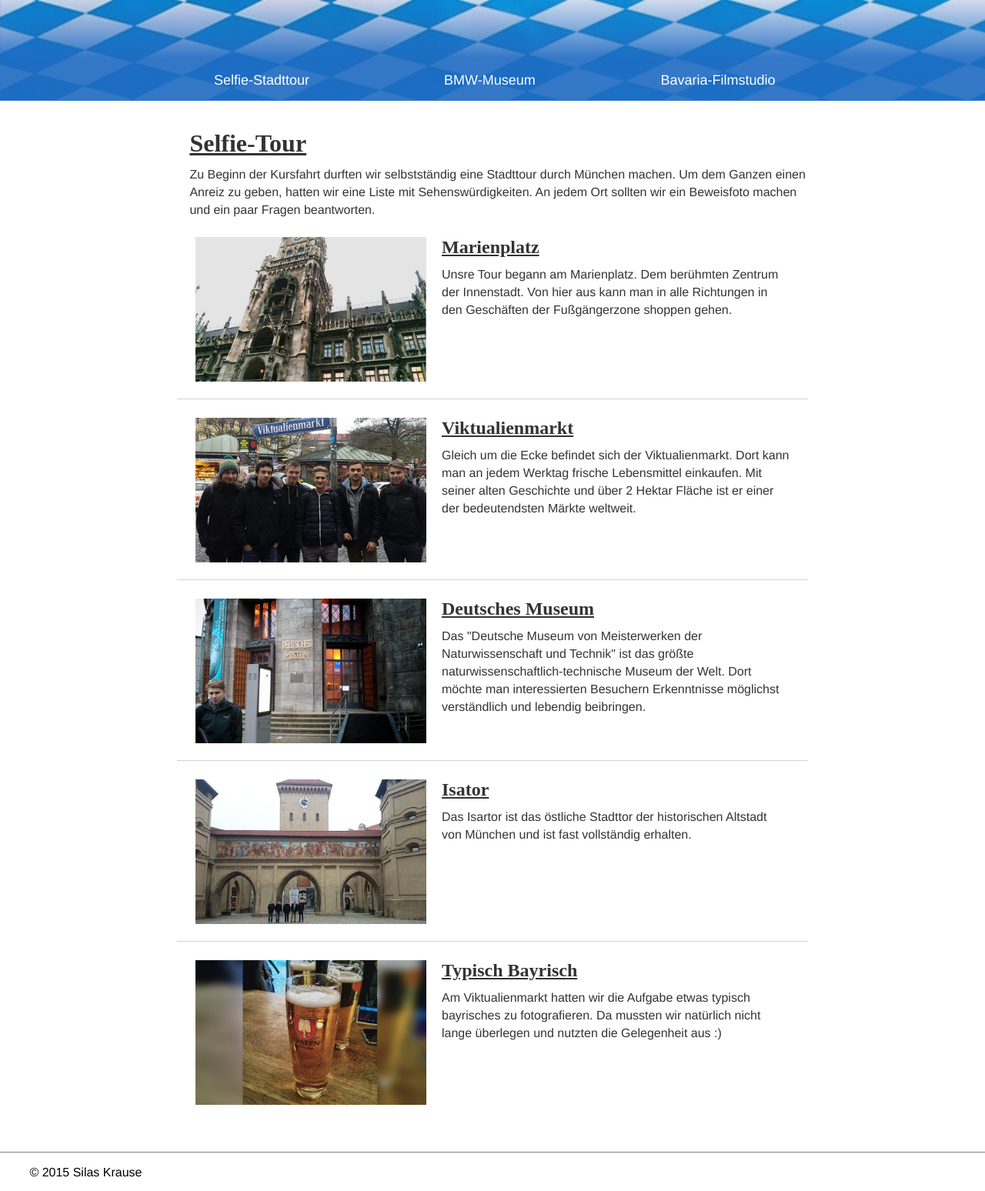
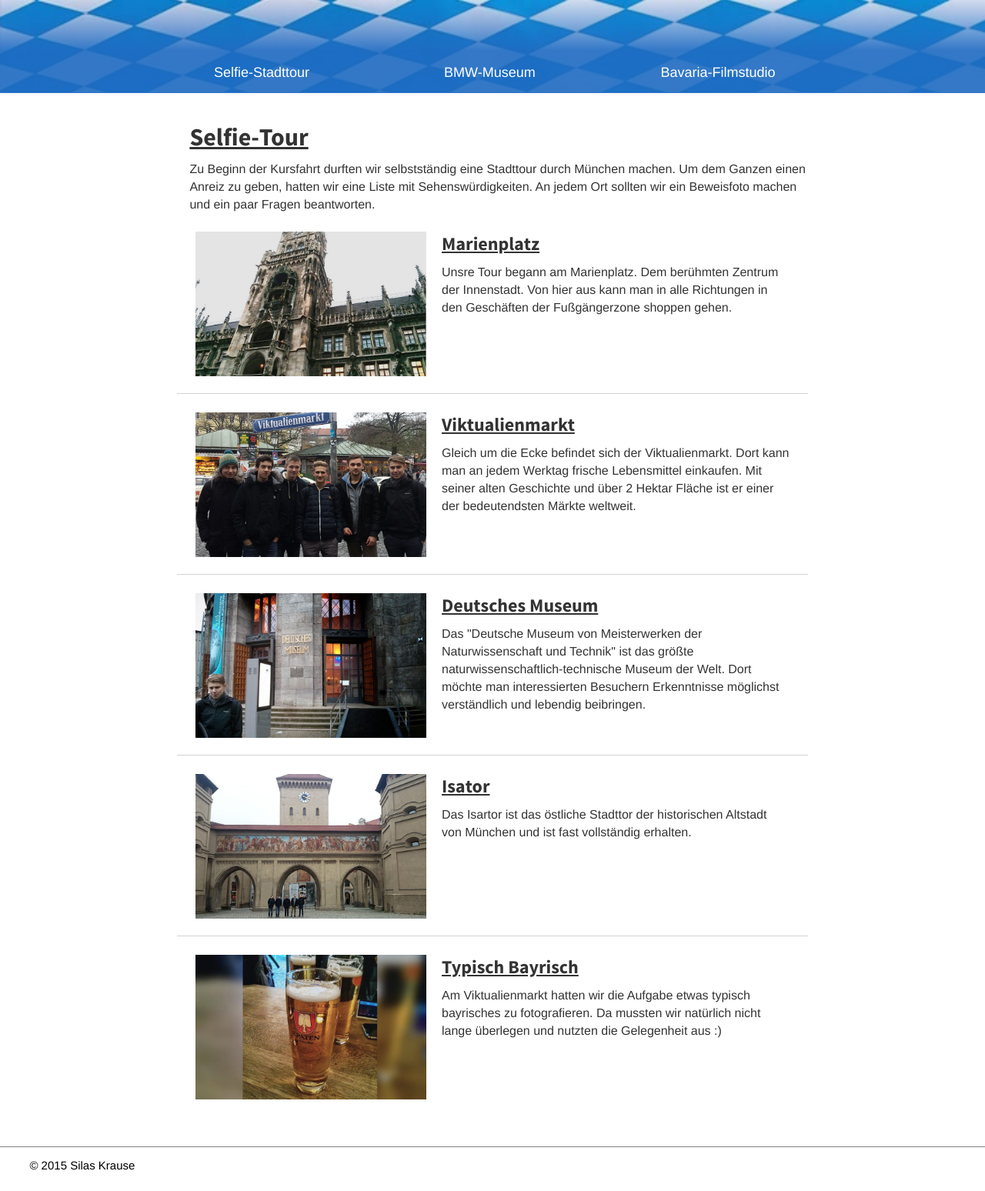
Before and after one commit to krsilas/munich, a Jekyll site: the page built from index.html, in a window 1280 px wide. Shown: the whole page at 77% size. Built offline with Jekyll 4.4.1, drawn with Linux system fonts in a browser that asks for light colours; some web fonts are replaced.

Commit message:
bug fixes

```diff
--- a/_sass/_font.scss
+++ b/_sass/_font.scss
@@ -3,6 +3,6 @@
   font-family: 'Source Sans Pro';
   font-style: normal;
   font-weight: 700;
-  src: local('Source Sans Pro Bold'), local('SourceSansPro-Bold'), url(../assets/SourceSansPro-Bold);
+  src: local('Source Sans Pro Bold'), local('SourceSansPro-Bold'), url(../assets/SourceSansPro-Bold.ttf);
   unicode-range: U+0000-00FF, U+0131, U+0152-0153, U+02C6, U+02DA, U+02DC, U+2000-206F, U+2074, U+20AC, U+2212, U+2215, U+E0FF, U+EFFD, U+F000;
 }
--- a/_sass/_footer.scss
+++ b/_sass/_footer.scss
@@ -1,3 +1,3 @@
 /* Fußzeile */
 footer {width: 100%; border-top: 1px solid grey; height: 50px;}
-.copyright {font-size: 16px; margin: 17px 0 17px 3%;}
+.copyright {font-size: 15px; padding: 15px 0 15px 3%;}
--- a/_sass/_header.scss
+++ b/_sass/_header.scss
@@ -3,7 +3,7 @@ header {
     background: url("../assets/bg.jpg");
     background-attachment: fixed;
     background-size: 100%;
-    height: 130px;
+    height: 120px;
 }
 .menu {
     background-color: $headerblue;
@@ -25,7 +25,12 @@ header {
     }
     a {color: white; text-decoration: none; font-family:"Source Sans Pro";}
 }
-.menu li:not(.active) {border-bottom: 4px solid transparent; transition: all 0.5s ease; -webkit-transition: all 0.5s}
+.menu li:not(.active) {
+    border-bottom: 4px solid transparent;
+    transition: all 0.5s ease;
+    -moz-transition: all 0.5s ease;
+    -webkit-transition: all 0.5s
+}
 .menu li:hover, .active {
     border-bottom: 4px solid white;
     cursor: pointer;
@@ -37,5 +42,6 @@ header {
 }
 .gradient {
     background: linear-gradient(rgba($brandblue,0.2), $headerblue);
-    height: 75px;}
+    height: 65px;
+}
 @media (max-width: 500px) {.menu li {font-size: 14px;}}
```
